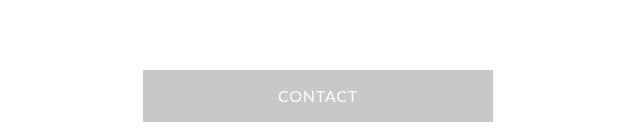
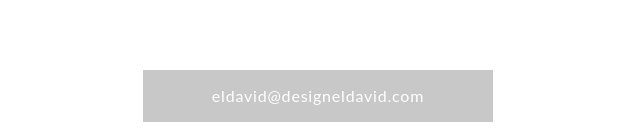
Before and after one commit to ElDav1d/ElDavid_underconstruction, a plain HTML site: page index.html in a window 1280 px wide. Shown: the part 662-797 px from the top of the page, 322-962 px from the left. Drawn offline with Linux system fonts and the light colour scheme.

Commit message:
Showing Email Address

```diff
--- a/index.html
+++ b/index.html
@@ -70,7 +70,7 @@
 
 				</div>
 
-				<a class="button expand" href="mailto:dvivoes@yahoo.es">CONTACT</a>
+				<a class="button expand" href="mailto:dvivoes@yahoo.es">eldavid@designeldavid.com</a>
 
 
 
```
